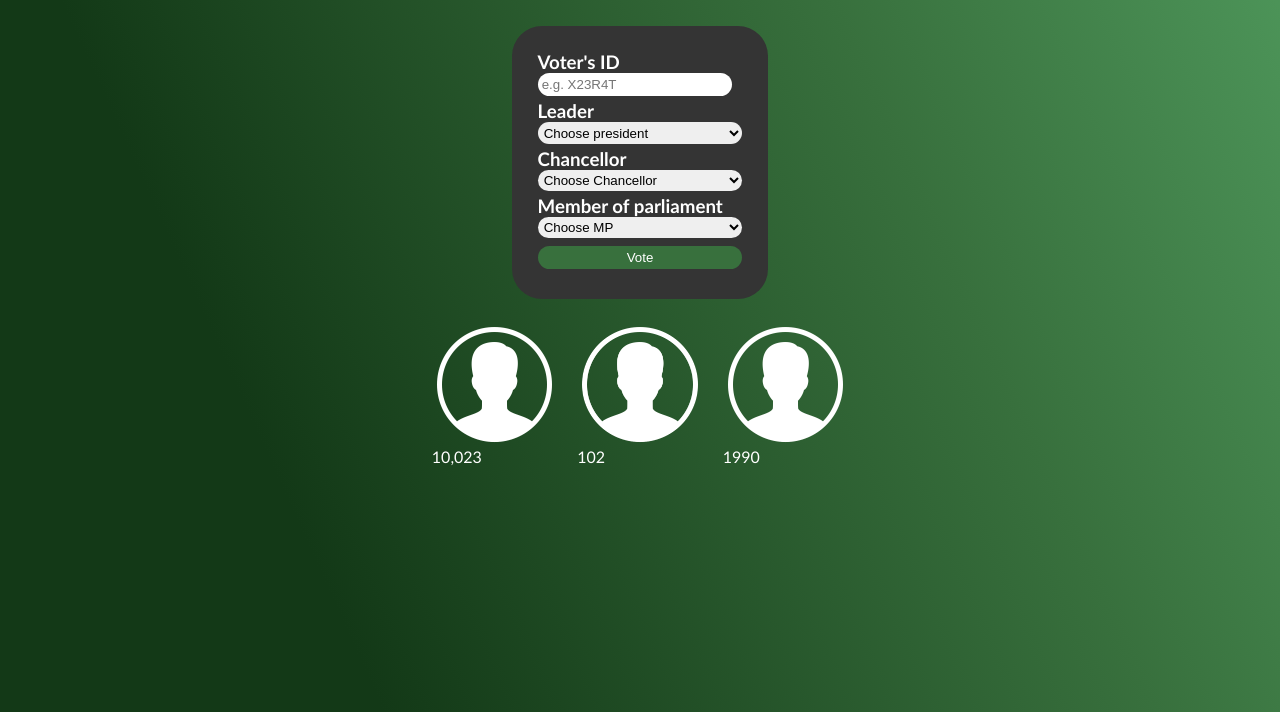
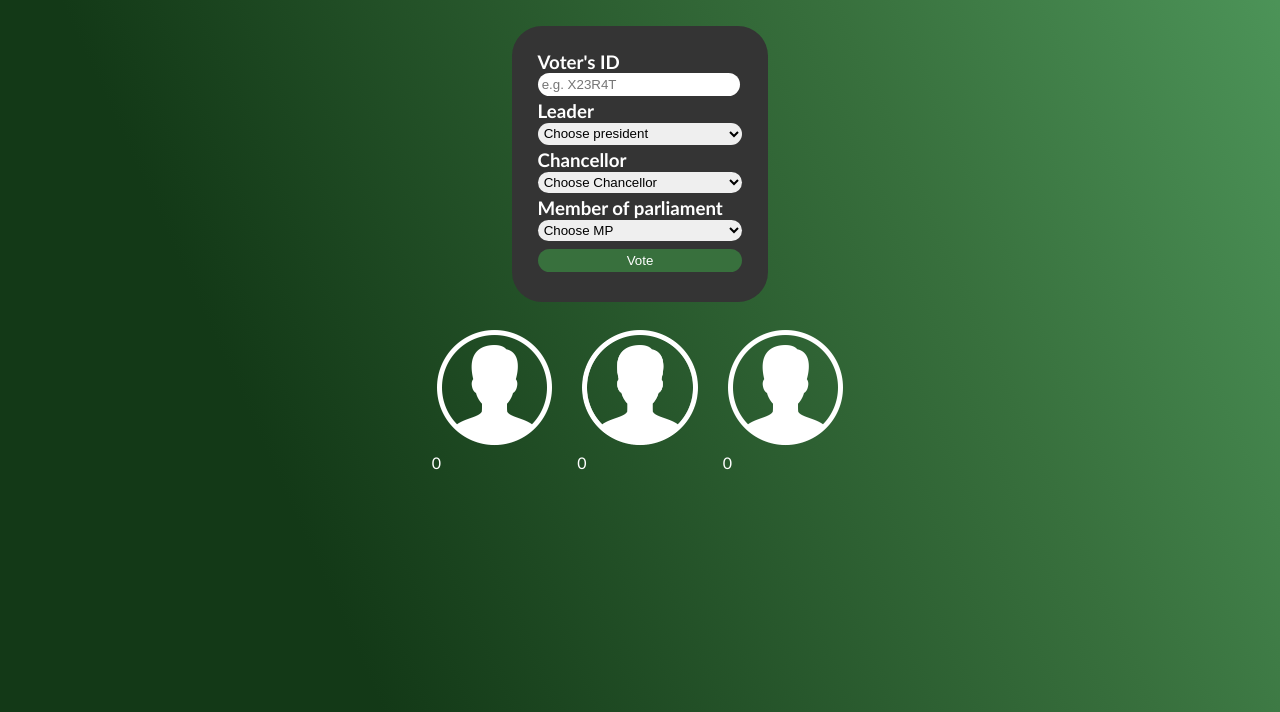
Before and after one commit to V014/votelani, a PHP site: page / in a window 1280 px wide. Shown: the part 47-759 px from the top of the page. Run offline with PHP 8.4, Linux system fonts and the light colour scheme.

Commit message:
starting process of wiring ui to database

```diff
--- a/index.php
+++ b/index.php
@@ -83,21 +83,21 @@
           <!-- id tag pointing to select president option -->
           <img id="president-image" src="img/person.png" alt="Image of selected president">
           <!-- Vote count -->
-          <p>10,023</p>
+          <p>0</p>
         </div>
 
         <div class="gallery">
           <!-- id tag pointing to select chancellor option -->
           <img id="chancellor-image" src="img/person.png" alt="Image of selected chancellor">
           <!-- Vote count -->
-          <p>102</p>
+          <p>0</p>
         </div>
 
         <div class="gallery">
           <!-- id tag pointing to select member of parliament option -->
           <img id="mp-image" src="img/person.png" alt="Image of selected member of parliament">
           <!-- Vote count -->
-          <p>1990</p>
+          <p>0</p>
         </div>
       </div>
 
--- a/php/connection.php
+++ b/php/connection.php
@@ -5,7 +5,6 @@ $password = "";
 $database = "votelani";
     try{
         $connection = mysqli_connect($host, $username, $password, $database);
-        echo "<script>alert('Welcome to votelani');</script>";
     }
     catch(exception){
         echo "<script>alert('An error occurred, please try again later');</script>";
```
